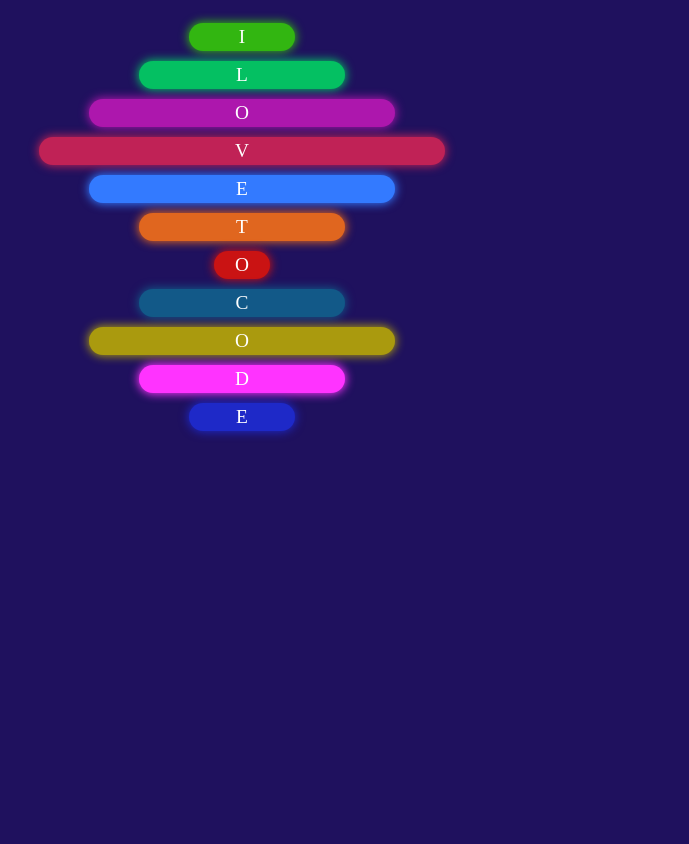
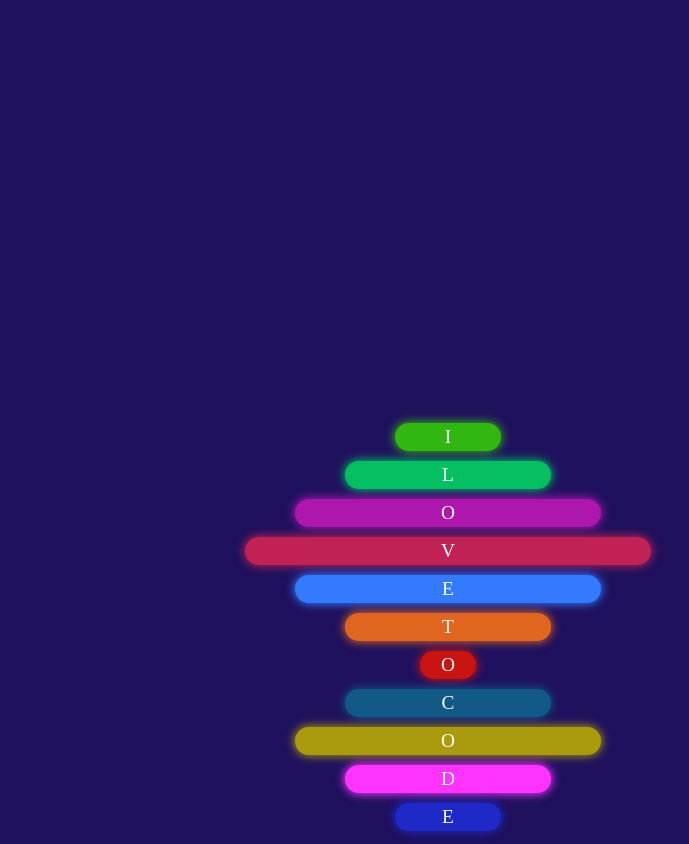
Before and after one commit to hernandoabella/i-love-to-code, a plain HTML site: page index.html in a window 1280 px wide. Shown: the whole page, without its empty margins (398-1087 px from the left). Before the commit the page ends 800 px from the top, so only its background shows below. Drawn offline with Linux system fonts and the light colour scheme; a web font is replaced by a local one.

Commit message:
update styles.css

```diff
--- a/styles.css
+++ b/styles.css
@@ -12,6 +12,10 @@ body{
 .container{
     animation: help 2s;
     animation-delay: 11s;
+    position: absolute;
+    transform: translate(-50% -50%);
+    top: 50%;
+    left: 50%;
 }
 
 .i{
```
